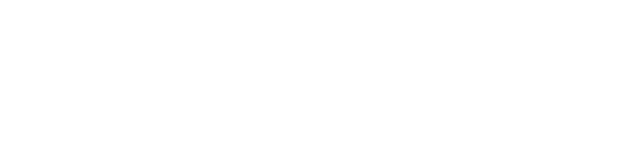
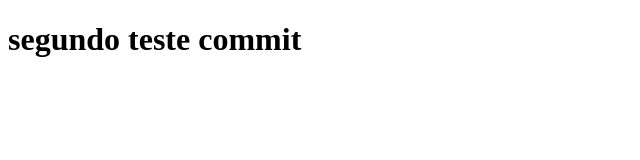
Before and after one commit to RobertoVeneziani/Aula1ProgramacaoInternet, a plain HTML site: page index.html in a window 1280 px wide. Shown: the whole page, without its empty margins (0-640 px from the left). Drawn offline with Linux system fonts and the light colour scheme.

Commit message:
paragrafo teste

```diff
--- a/index.html
+++ b/index.html
@@ -6,6 +6,6 @@
     <title>Document</title>
 </head>
 <body>
-
+    <h1> segundo teste commit </h1>
 </body>
 </html>
```
